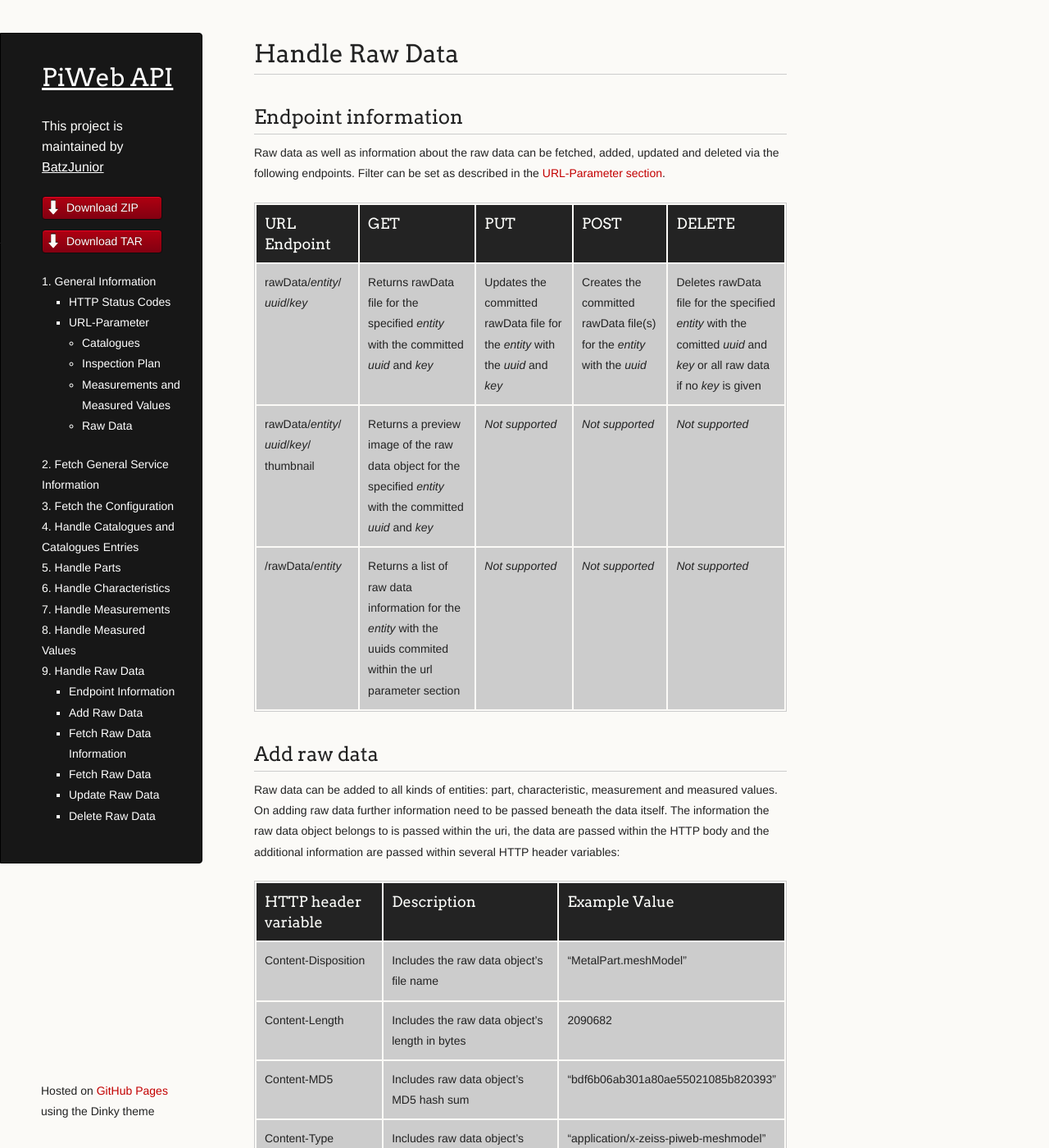
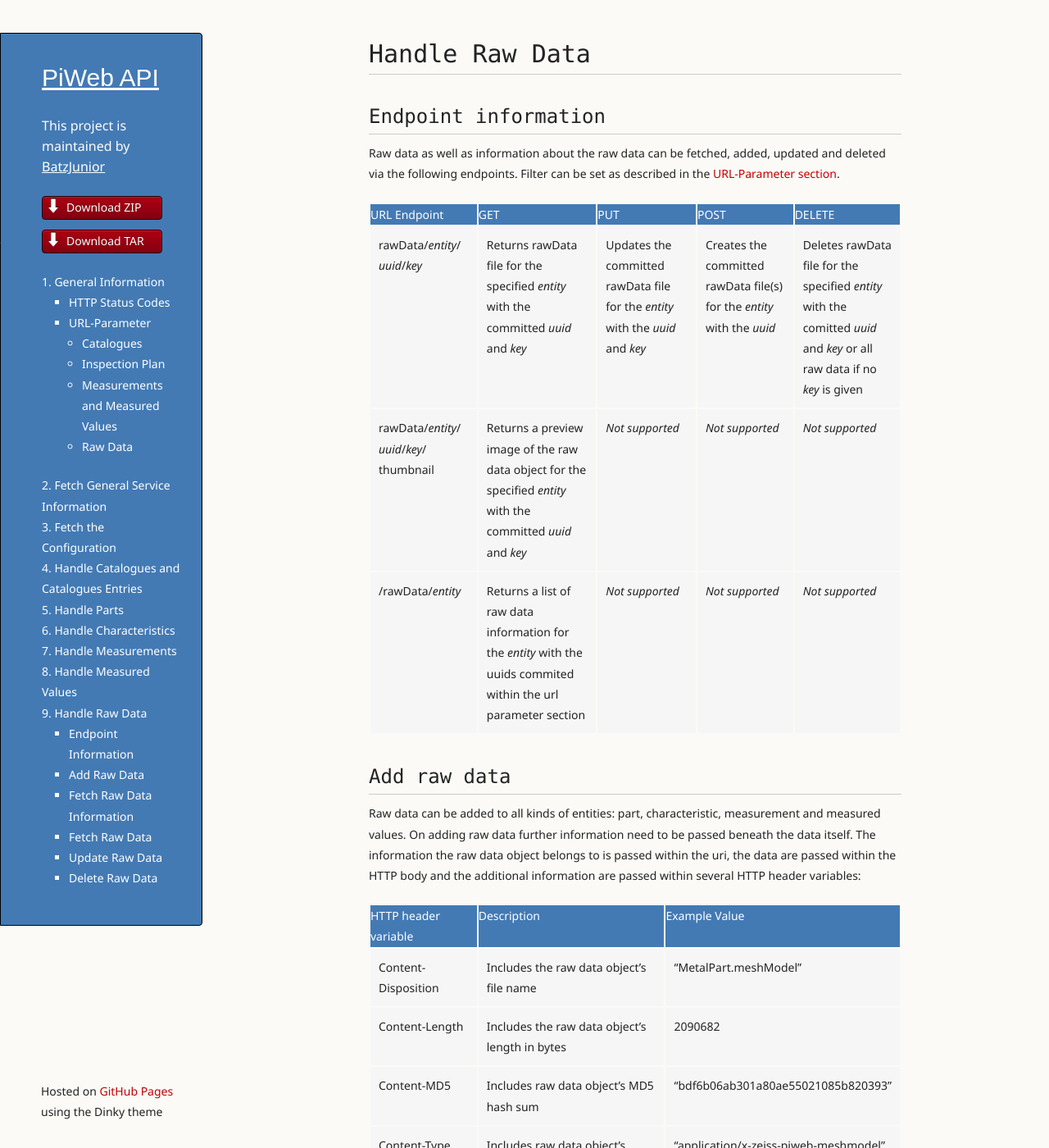
Before and after one commit to BatzJunior/testrepo, a Jekyll site: the page built from Handle-Raw-Data.md, in a window 1280 px wide and 1400 px high. Shown: the whole window at 82% size. Built offline with Jekyll 4.4.1, drawn with Linux system fonts in a browser that asks for light colours.

Commit message:
Update styles.css

```diff
--- a/stylesheets/styles.css
+++ b/stylesheets/styles.css
@@ -1,5 +1,3 @@
-@import url(https://fonts.googleapis.com/css?family=Arvo:400,700,400italic);
-
 /* MeyerWeb Reset */
 
 html, body, div, span, applet, object, iframe,
@@ -27,7 +25,7 @@
 
 body {
   padding:10px 50px 0 0;
-  font-family:"Helvetica Neue", Helvetica, Arial, sans-serif;
+  font-family: "Segoe UI",Verdana,Helvetica,sans-serif;
 	font-size: 14px;
 	color: #232323;
 	background-color: #FBFAF7;
@@ -47,12 +45,9 @@
 }
 
 h1, h2, h3 {
-	font-family: Arvo, Monaco, serif;
-  line-height:1.3;
+	font-family: Rockwell, Monaco, serif;
+	line-height:1.3;
 	font-weight: normal;
-}
-
-h1,h2, h3 {
 	display: block;
 	border-bottom: 1px solid #ccc;
 	padding-bottom: 5px;
@@ -71,7 +66,7 @@
 }
 
 h4, h5, h6 {
-	font-family: Arvo, Monaco, serif;
+	font-family: Rockwell, Monaco, serif;
 	font-weight: 700;
 }
 
@@ -184,36 +179,31 @@
 }
 
 table {
-  border: 1px solid #ccc;
   margin-bottom: 32px;
   text-align: left;
  }
 
 th {
-  font-family: 'Arvo', Helvetica, Arial, sans-serif;
-	font-size: 18px;
-	font-weight: normal;
-  padding: 10px;
-  background: #232323;
-  color: #FDFEFB;
+  background: #437AB4;
+  color: #FFF;
  }
 
 td {
   padding: 10px;
-	background: #ccc;
+  background: #F6F6F6;
  }
 
 
 /* Wrapper */
 .wrapper {
-  width:960px;
+  width:1100px;
 }
 
 
 /* Header */
 
 header {
-	background-color: #171717;
+	background-color: #437AB4;
 	color: #FDFDFB;
   width:170px;
   float:left;
@@ -235,7 +225,7 @@
 }
 
 h1.header {
-	font-family: Arvo, sans-serif;
+	font-family: Rockwell, sans-serif;
 	font-size: 30px;
 	font-weight: 300;
 	line-height: 1.3em;
```
